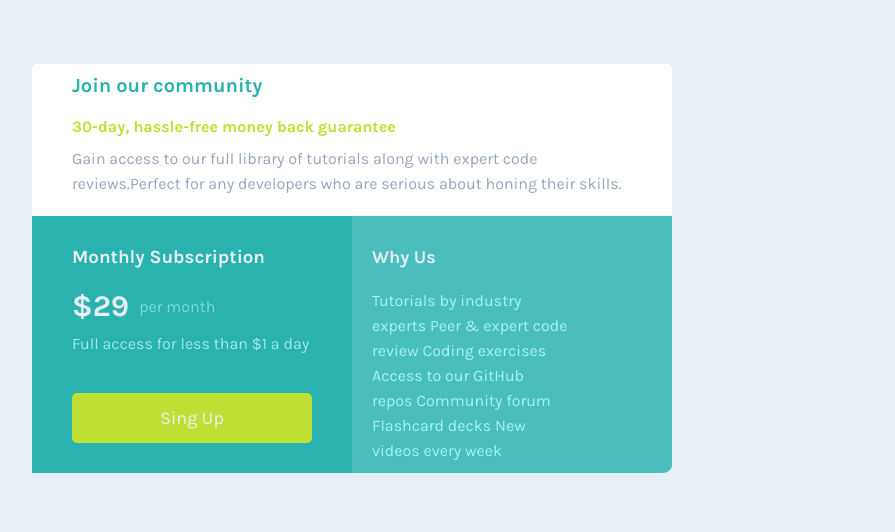
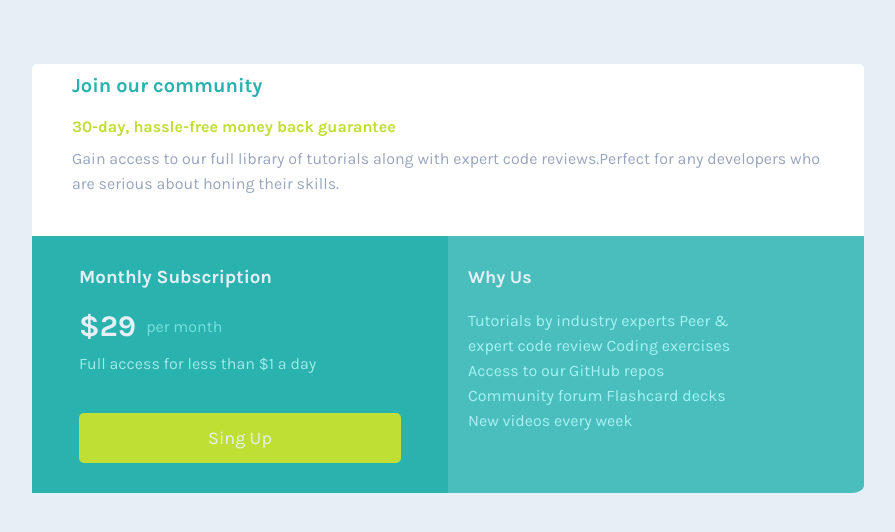
Before and after one commit to Pablito-1988/Challenge-2, a website: page index.html in a window 1280 px wide. Shown: the whole page, without its empty margins (288-1183 px from the left). Drawn offline with Linux system fonts and the light colour scheme.

Commit message:
modificacion en css @1024

```diff
--- a/public/css/style.css
+++ b/public/css/style.css
@@ -42,7 +42,7 @@ body{
 }
 .inner-partial-1-3{
     color: hsl(218, 22%, 67%);
-    margin-bottom: 10px;
+    margin-bottom: 30px;
     font-size: 16px;
     line-height: 25px;
     font-weight: 400;
@@ -123,7 +123,7 @@ body{
 }
 @media (min-width: 1024px){
     .contenedor{
-        width: 50%;
+        width: 65%;
         margin-left: 25%;
         margin-top: 5%;
         display: flex;
@@ -148,7 +148,7 @@ body{
     display: flex;
     flex-direction: column;
     align-content: space-around;
-    padding: 30px 40px;
+    padding: 30px 47px;
     }
     .box3{
     background-color: #4abebd;
```
